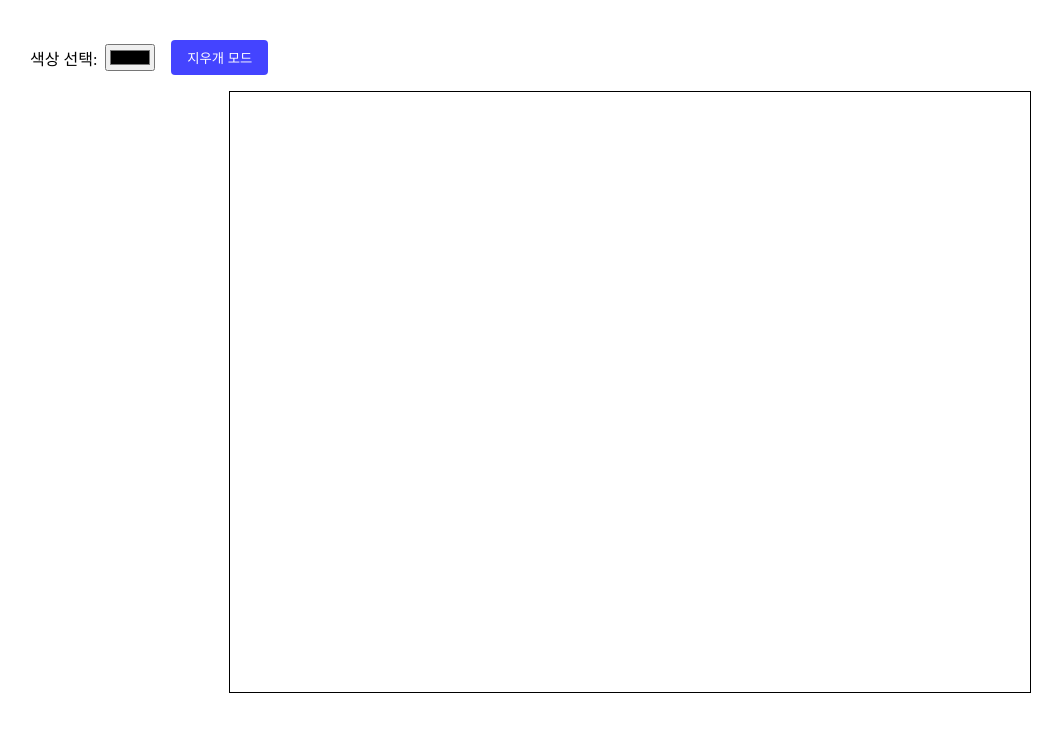
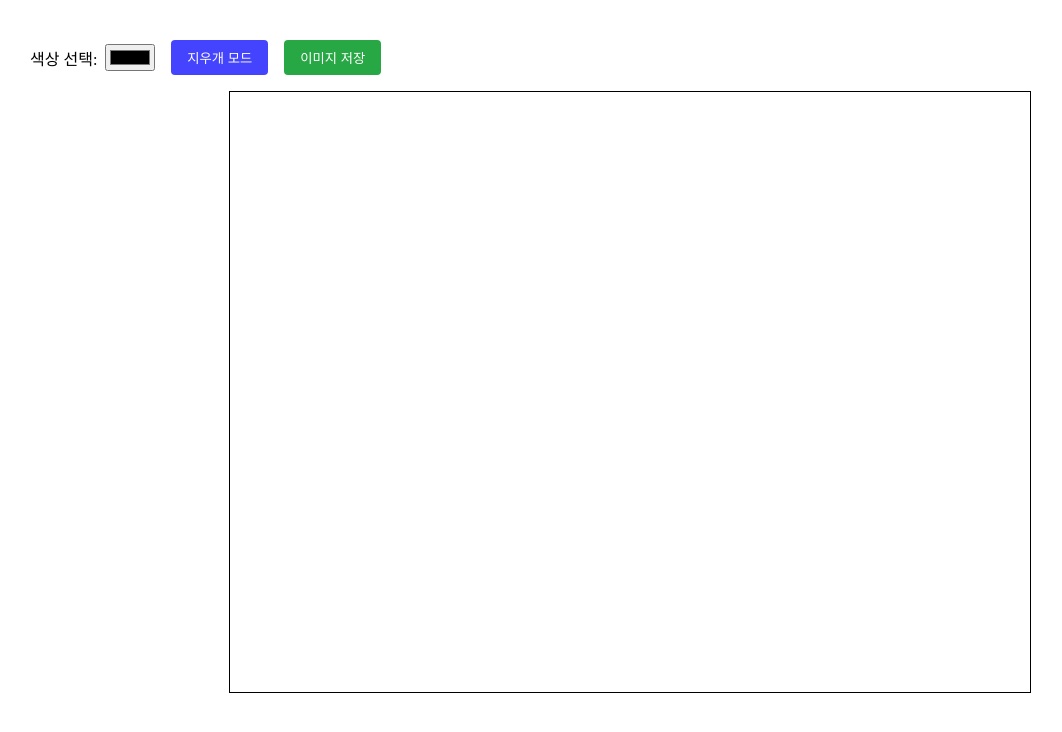
Before and after one commit to hjhj97/gpt-drawing-quiz.frontend, a React (Vite) app: page / in a window 1280 px wide. Shown: the top 732 px of the page, without its empty margins (10-1072 px from the left). Built offline with nearby package versions, Linux system fonts and the light colour scheme.

Commit message:
feat: 이미지로 저장 기능

```diff
--- a/src/components/Canvas.tsx
+++ b/src/components/Canvas.tsx
@@ -67,6 +67,31 @@ const Canvas: React.FC<CanvasProps> = ({ width = 800, height = 600 }) => {
     setDrawingMode((prev) => (prev === "draw" ? "erase" : "draw"));
   };
 
+  const saveImage = () => {
+    if (!canvasRef.current) return;
+
+    // 현재 날짜와 시간을 파일명에 포함
+    const date = new Date();
+    const fileName = `drawing-${date.getFullYear()}${(date.getMonth() + 1)
+      .toString()
+      .padStart(2, "0")}${date.getDate().toString().padStart(2, "0")}-${date
+      .getHours()
+      .toString()
+      .padStart(2, "0")}${date.getMinutes().toString().padStart(2, "0")}${date
+      .getSeconds()
+      .toString()
+      .padStart(2, "0")}`;
+
+    // 캔버스를 이미지 데이터로 변환
+    const image = canvasRef.current.toDataURL("image/png");
+
+    // 다운로드 링크 생성 및 클릭
+    const link = document.createElement("a");
+    link.download = `${fileName}.png`;
+    link.href = image;
+    link.click();
+  };
+
   return (
     <div>
       <div
@@ -103,6 +128,20 @@ const Canvas: React.FC<CanvasProps> = ({ width = 800, height = 600 }) => {
         >
           {drawingMode === "draw" ? "지우개 모드" : "그리기 모드"}
         </button>
+
+        <button
+          onClick={saveImage}
+          style={{
+            padding: "0.5rem 1rem",
+            backgroundColor: "#28a745",
+            color: "white",
+            border: "none",
+            borderRadius: "4px",
+            cursor: "pointer",
+          }}
+        >
+          이미지 저장
+        </button>
       </div>
 
       <canvas
```
